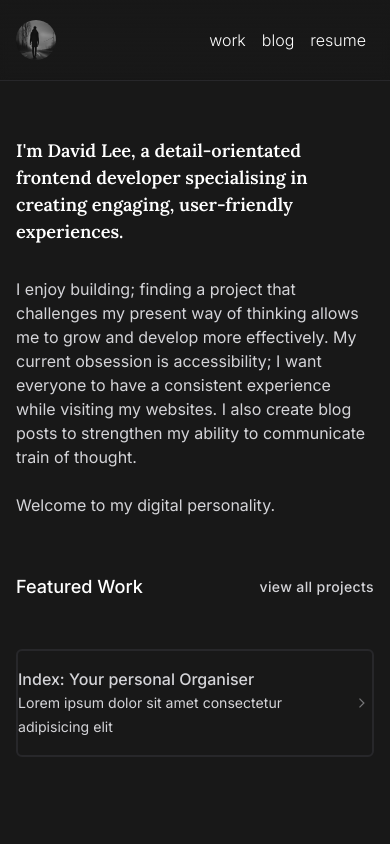
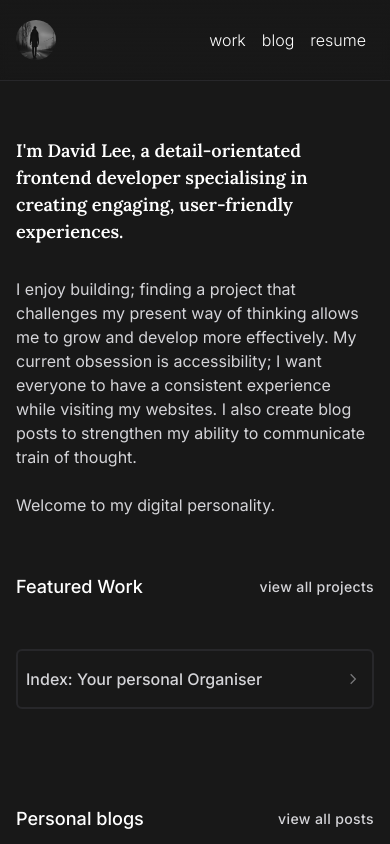
Before and after one commit to DLee1993/website, a Next.js app: page / in a window 390 px wide. Shown: the top 844 px of the page. Built offline with nearby package versions, Linux system fonts and the light colour scheme.

Commit message:
adjusted the widths of the link content on mobile viewports

```diff
--- a/app/page.tsx
+++ b/app/page.tsx
@@ -41,11 +41,11 @@ export default function Home() {
                             <li key={index} className="group">
                                 <Link
                                     href={`/selectedWork/${project.projectName}`}
-                                    className="text-accent hover:bg-zinc-800/40 border-2 border-zinc-800 sm:px-4 py-4 flex justify-between items-center rounded-md transition-all duration-200"
+                                    className="text-accent hover:bg-zinc-800/40 border-2 border-zinc-800 px-2 sm:px-4 py-4 flex justify-between items-center rounded-md transition-all duration-200"
                                 >
-                                    <article>
+                                    <article className="w-11/12">
                                         <p className="font-medium">{project.title}</p>
-                                        <p className="text-subText max-w-lg">
+                                        <p className="text-subText max-w-lg hidden min-[465px]:block">
                                             {project.descriptionSnippet}
                                         </p>
                                     </article>
@@ -77,7 +77,7 @@ export default function Home() {
                                             index === featuredProjects.length - 1 && "border-b-0"
                                         } border-zinc-800 sm:px-4 py-4 flex justify-between items-center rounded-t-sm transition-all duration-200`}
                                 >
-                                    <article>
+                                    <article className="w-4/5">
                                         <p className="font-medium">{blog.title}</p>
                                     </article>
                                     <Arrow />
```
